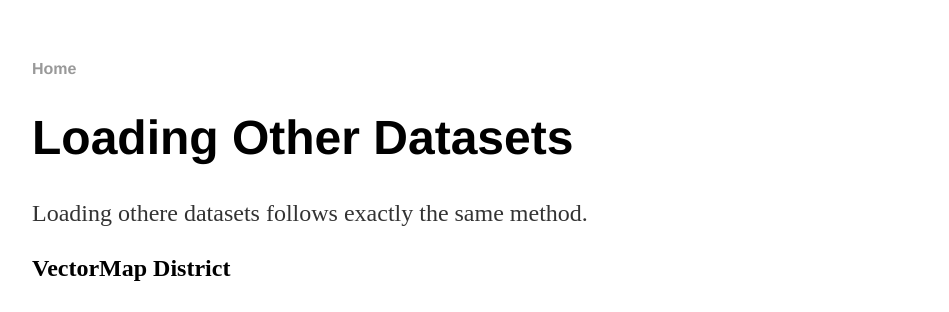
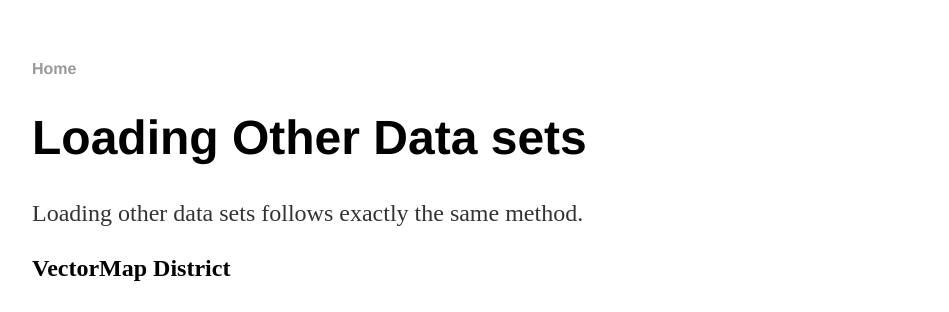
Before and after one commit to walkermatt/aileenh.github.io, a Jekyll site: the page built from loading-other-datasets.md, in a window 1280 px wide. Shown: the top 312 px of the page, without its empty margins (160-1109 px from the left). Built offline with Jekyll 4.4.1, drawn with Linux system fonts in a browser that asks for light colours.

Commit message:
Update loading-other-datasets.md

```diff
--- a/loading-other-datasets.md
+++ b/loading-other-datasets.md
@@ -2,9 +2,9 @@
 layout: default
 title: Load Other Datasets
 ---
-# Loading Other Datasets #
+# Loading Other Data sets #
 
-Loading othere datasets follows exactly the same method.
+Loading other data sets follows exactly the same method.
 
 ## VectorMap District ##
 
```
